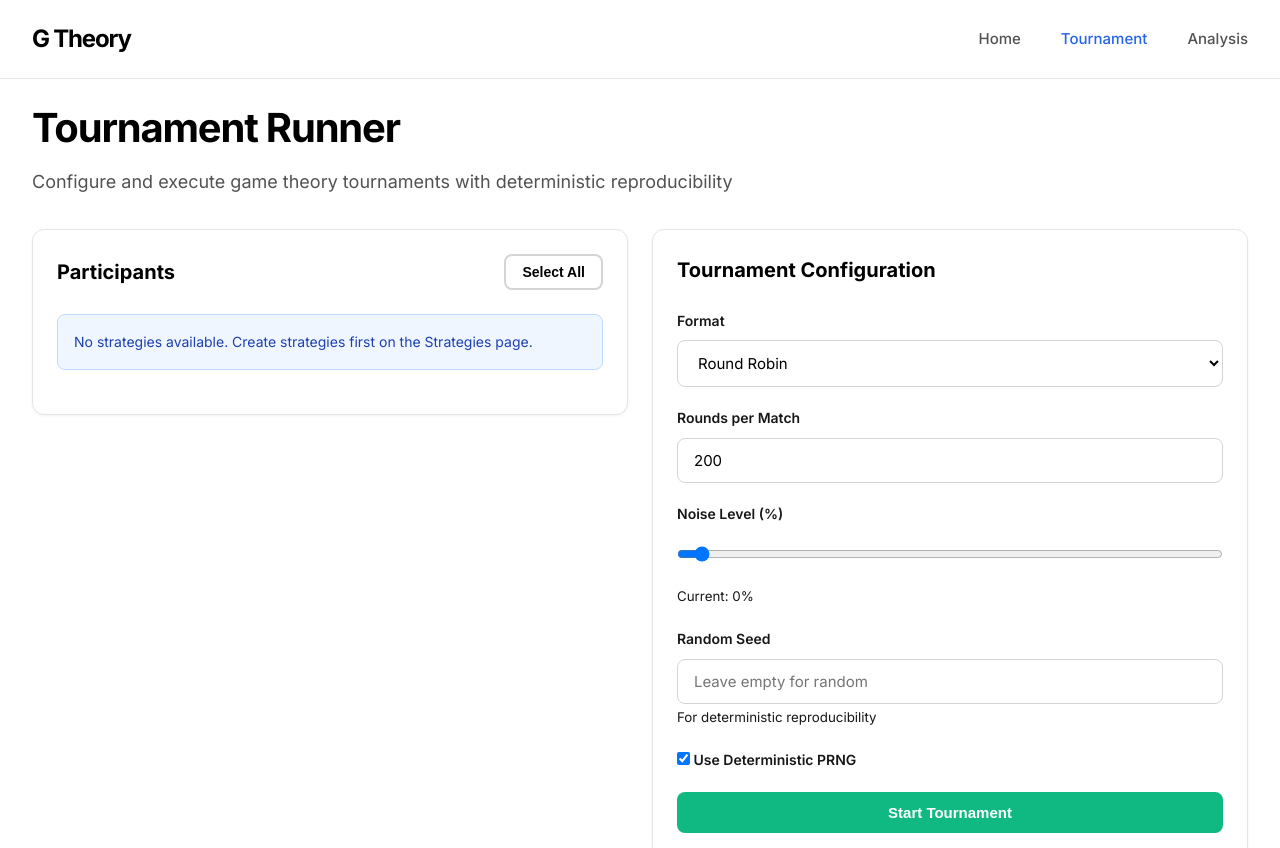
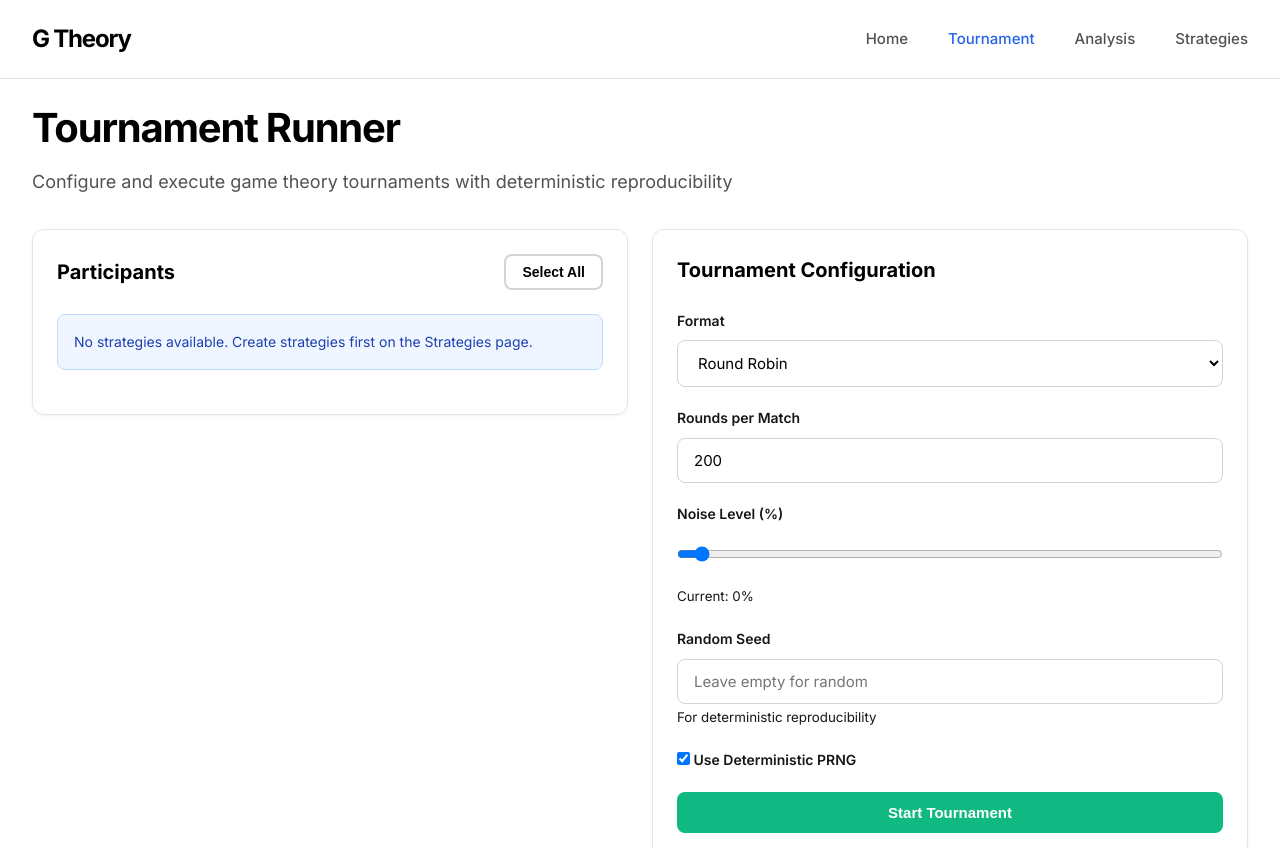
Before and after one commit to Mingus-Moreira2923/GameTheory, a plain HTML site: page tournament.html in a window 1280 px wide. Shown: the top 848 px of the page. Drawn offline with nearby package versions, Linux system fonts and the light colour scheme.

Commit message:
Add Strategies link to tournament navigation

```diff
--- a/tournament.html
+++ b/tournament.html
@@ -386,6 +386,7 @@
         <a href="index.html" class="nav-link">Home</a>
         <a href="tournament.html" class="nav-link active">Tournament</a>
         <a href="analysis.html" class="nav-link">Analysis</a>
+        <a href="strategies.html" class="nav-link">Strategies</a>
       </nav>
     </div>
   </header>
```
